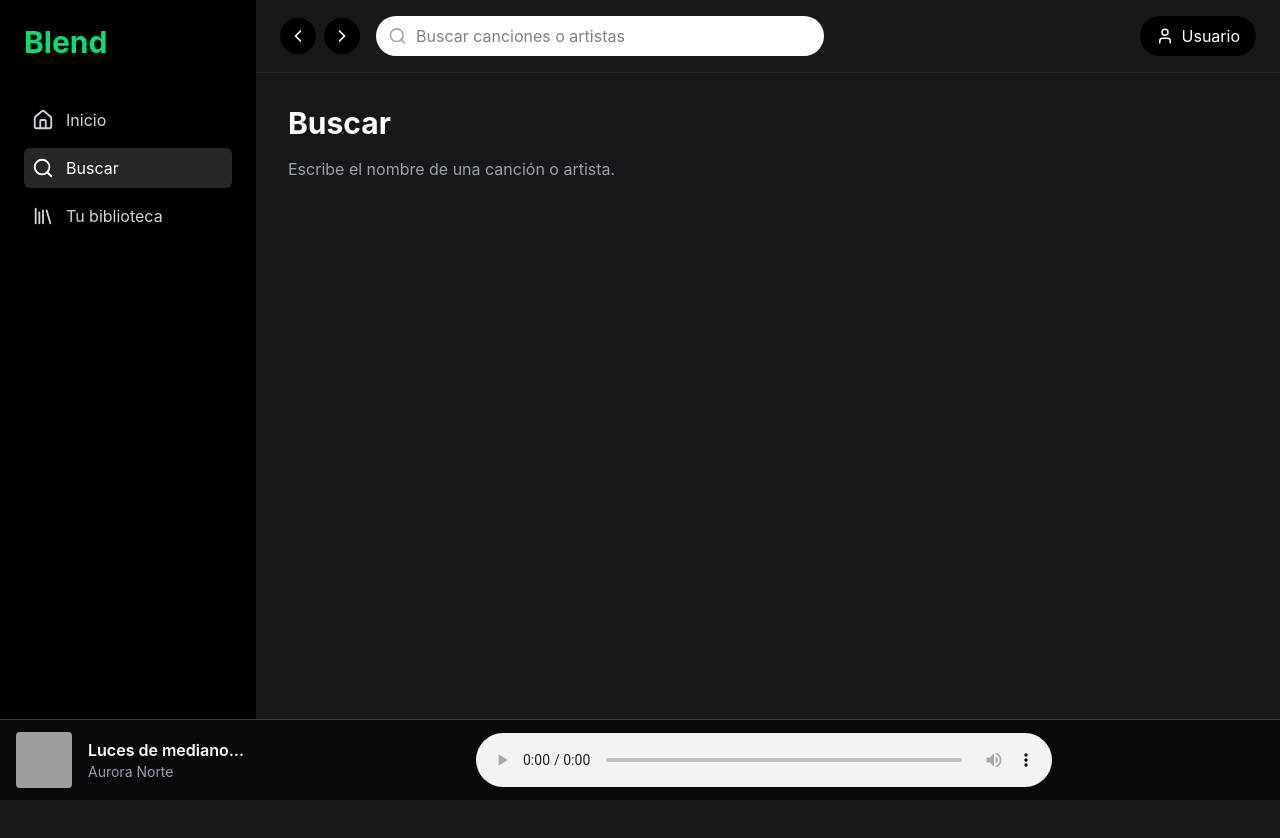
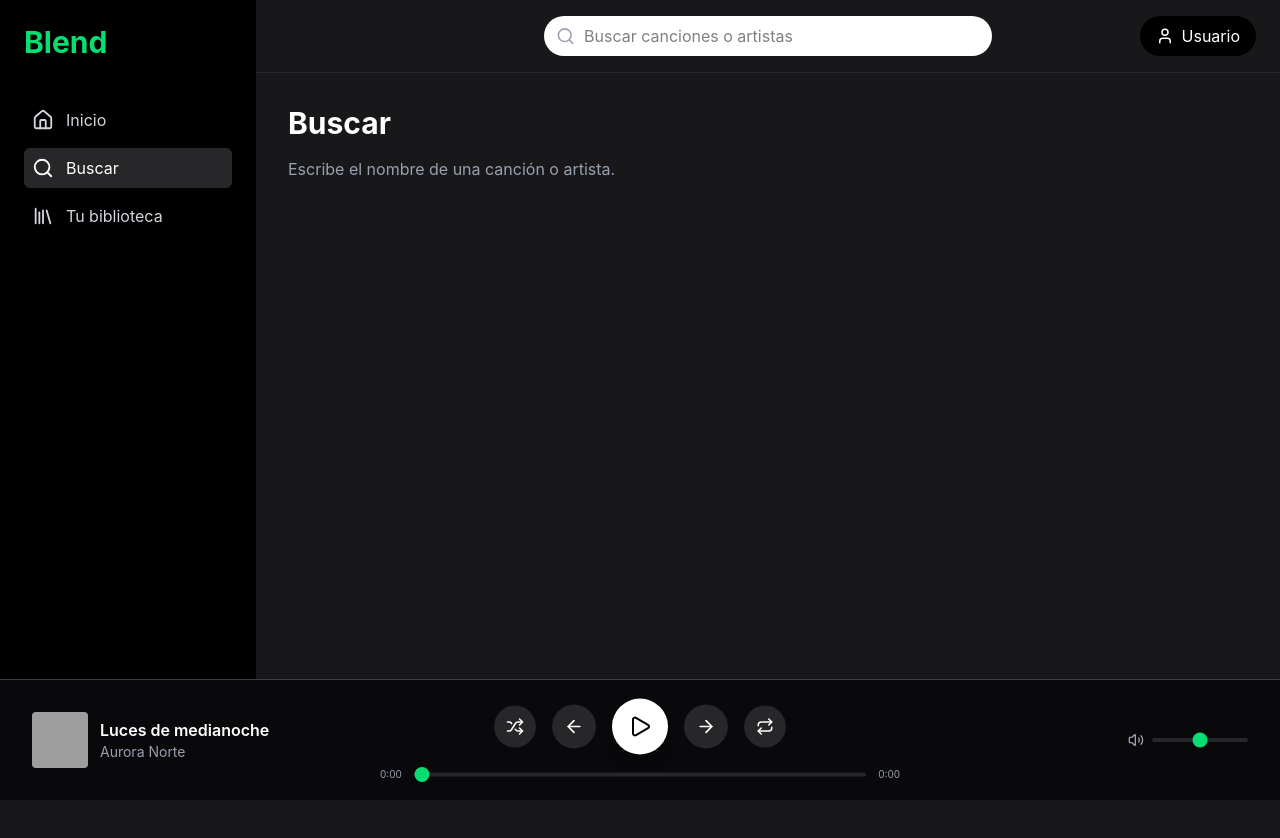
Before and after one commit to 23221037-lgtm/PROYECTO-BLENDt, a React (Vite) app: page /buscar in a window 1280 px wide. Shown: the top 838 px of the page. Built offline with nearby package versions, Linux system fonts and the light colour scheme; grey boxes are pictures that could not be loaded.

Commit message:
Update player layout, volume control, and UI fixes

```diff
--- a/public/data/canciones.json
+++ b/public/data/canciones.json
@@ -19,5 +19,54 @@
     "artista": "Neon",
     "imagen": "https://images.unsplash.com/photo-1524368535928-5b5e00ddc76b?auto=format&fit=crop&w=500&q=80",
     "audio": "https://www.soundhelix.com/examples/mp3/SoundHelix-Song-3.mp3"
+  },
+  {
+    "id": 4,
+    "titulo": "Noches de neón",
+    "artista": "Ciudad Brillante",
+    "imagen": "https://images.unsplash.com/photo-1485579149621-3123dd979885?auto=format&fit=crop&w=500&q=80",
+    "audio": "https://www.soundhelix.com/examples/mp3/SoundHelix-Song-4.mp3"
+  },
+  {
+    "id": 5,
+    "titulo": "Brisa lunar",
+    "artista": "Luna Serena",
+    "imagen": "https://images.unsplash.com/photo-1500530855697-b586d89ba3ee?auto=format&fit=crop&w=500&q=80",
+    "audio": "https://www.soundhelix.com/examples/mp3/SoundHelix-Song-5.mp3"
+  },
+  {
+    "id": 6,
+    "titulo": "Caminos de arena",
+    "artista": "Olas del Desierto",
+    "imagen": "https://images.unsplash.com/photo-1515734674582-29010bb37906?auto=format&fit=crop&w=500&q=80",
+    "audio": "https://www.soundhelix.com/examples/mp3/SoundHelix-Song-6.mp3"
+  },
+  {
+    "id": 7,
+    "titulo": "Horizonte eléctrico",
+    "artista": "Circuito Azul",
+    "imagen": "https://images.unsplash.com/photo-1499346030926-9a72daac6c63?auto=format&fit=crop&w=500&q=80",
+    "audio": "https://www.soundhelix.com/examples/mp3/SoundHelix-Song-7.mp3"
+  },
+  {
+    "id": 8,
+    "titulo": "Lluvia de plata",
+    "artista": "Niebla Sonora",
+    "imagen": "https://images.unsplash.com/photo-1500534314209-a25ddb2bd429?auto=format&fit=crop&w=500&q=80",
+    "audio": "https://www.soundhelix.com/examples/mp3/SoundHelix-Song-8.mp3"
+  },
+  {
+    "id": 9,
+    "titulo": "Viaje espacial",
+    "artista": "Cosmic Drift",
+    "imagen": "https://images.unsplash.com/photo-1451187580459-43490279c0fa?auto=format&fit=crop&w=500&q=80",
+    "audio": "https://www.soundhelix.com/examples/mp3/SoundHelix-Song-9.mp3"
+  },
+  {
+    "id": 10,
+    "titulo": "Pulso urbano",
+    "artista": "Metro Ritmo",
+    "imagen": "https://images.unsplash.com/photo-1517841905240-472988babdf9?auto=format&fit=crop&w=500&q=80",
+    "audio": "https://www.soundhelix.com/examples/mp3/SoundHelix-Song-10.mp3"
   }
 ]
--- a/src/App.jsx
+++ b/src/App.jsx
@@ -62,7 +62,7 @@ function App() {
       </div>
 
       <MobileNav />
-      {selectedSong && <Player song={selectedSong} />}
+      {selectedSong && <Player song={selectedSong} onSelectSong={setSelectedSong} />}
     </div>
   )
 }
--- a/src/components/Header.jsx
+++ b/src/components/Header.jsx
@@ -1,17 +1,8 @@
-import { ChevronLeft, ChevronRight, Search, User } from 'lucide-react'
+import { Search, User } from 'lucide-react'
 
 function Header({ busqueda, onCambiarBusqueda }) {
   return (
-    <header className="flex items-center gap-4 border-b border-zinc-800 bg-zinc-900 px-6 py-4">
-      <div className="hidden gap-2 sm:flex">
-        <button className="rounded-full bg-black p-2" title="Anterior">
-          <ChevronLeft size={20} />
-        </button>
-        <button className="rounded-full bg-black p-2" title="Siguiente">
-          <ChevronRight size={20} />
-        </button>
-      </div>
-
+    <header className="relative flex items-center justify-center border-b border-zinc-800 bg-zinc-900 px-6 py-4">
       <div className="relative w-full max-w-md">
         <Search
           size={19}
@@ -27,7 +18,7 @@ function Header({ busqueda, onCambiarBusqueda }) {
         />
       </div>
 
-      <button className="ml-auto flex items-center gap-2 rounded-full bg-black px-4 py-2">
+      <button className="absolute right-6 flex items-center gap-2 rounded-full bg-black px-4 py-2">
         <User size={18} />
         <span className="hidden sm:inline">Usuario</span>
       </button>
--- a/src/components/MobileNav.jsx
+++ b/src/components/MobileNav.jsx
@@ -10,6 +10,7 @@ function MobileNav() {
 
   return (
     <nav className="fixed bottom-[70px] left-0 right-0 z-20 flex justify-around border-t border-zinc-700 bg-black py-2 md:hidden">
+
       {opciones.map(({ nombre, icono: Icono, ruta }) => (
         <NavLink
           key={nombre}
--- a/src/components/Player.jsx
+++ b/src/components/Player.jsx
@@ -1,25 +1,225 @@
-function Player({ song }) {
+import { useCallback, useEffect, useMemo, useRef, useState } from 'react'
+import {
+  ArrowLeft,
+  ArrowRight,
+  Play,
+  Pause,
+  Shuffle,
+  Repeat,
+  Volume2,
+} from 'lucide-react'
+import { useMusic } from '../context/MusicContext'
+
+function formatTime(seconds) {
+  if (!seconds || Number.isNaN(seconds)) return '0:00'
+  const mins = Math.floor(seconds / 60)
+  const secs = Math.floor(seconds % 60)
+  return `${mins}:${secs.toString().padStart(2, '0')}`
+}
+
+function Player({ song, onSelectSong }) {
+  const { canciones } = useMusic()
+  const audioRef = useRef(null)
+  const [isPlaying, setIsPlaying] = useState(false)
+  const [currentTime, setCurrentTime] = useState(0)
+  const [duration, setDuration] = useState(0)
+  const [volume, setVolume] = useState(0.5)
+  const [shuffle, setShuffle] = useState(false)
+  const [repeat, setRepeat] = useState(false)
+
+  const trackIndex = useMemo(
+    () => canciones.findIndex((item) => item.id === song.id),
+    [canciones, song.id]
+  )
+
+  const hasNext = trackIndex < canciones.length - 1
+  const hasPrev = trackIndex > 0
+
+  const handleNext = useCallback(() => {
+    if (!onSelectSong) return
+    if (shuffle) {
+      const nextIndex = Math.floor(Math.random() * canciones.length)
+      onSelectSong(canciones[nextIndex])
+      return
+    }
+
+    if (hasNext) {
+      onSelectSong(canciones[trackIndex + 1])
+    } else {
+      setIsPlaying(false)
+    }
+  }, [canciones, hasNext, onSelectSong, shuffle, trackIndex])
+
+  const handlePrev = useCallback(() => {
+    if (!onSelectSong) return
+    if (shuffle) {
+      const prevIndex = Math.floor(Math.random() * canciones.length)
+      onSelectSong(canciones[prevIndex])
+      return
+    }
+
+    if (hasPrev) {
+      onSelectSong(canciones[trackIndex - 1])
+    }
+  }, [canciones, hasPrev, onSelectSong, shuffle, trackIndex])
+
+  useEffect(() => {
+    const audio = audioRef.current
+    if (!audio) return
+
+    const handleLoadedMetadata = () => {
+      setDuration(audio.duration)
+      setCurrentTime(audio.currentTime)
+    }
+
+    const handleTimeUpdate = () => {
+      setCurrentTime(audio.currentTime)
+    }
+
+    const handleEnded = () => {
+      if (repeat) {
+        audio.currentTime = 0
+        audio.play().catch(() => setIsPlaying(false))
+      } else {
+        handleNext()
+      }
+    }
+
+    audio.addEventListener('loadedmetadata', handleLoadedMetadata)
+    audio.addEventListener('timeupdate', handleTimeUpdate)
+    audio.addEventListener('ended', handleEnded)
+
+    return () => {
+      audio.removeEventListener('loadedmetadata', handleLoadedMetadata)
+      audio.removeEventListener('timeupdate', handleTimeUpdate)
+      audio.removeEventListener('ended', handleEnded)
+    }
+  }, [repeat, handleNext])
+
+  useEffect(() => {
+    const audio = audioRef.current
+    if (!audio) return
+
+    if (isPlaying) {
+      audio.play().catch(() => setIsPlaying(false))
+    } else {
+      audio.pause()
+    }
+  }, [isPlaying, song])
+
+  useEffect(() => {
+    setIsPlaying(false)
+    setCurrentTime(0)
+    setDuration(0)
+  }, [song])
+
+  const togglePlay = () => {
+    setIsPlaying((prev) => !prev)
+  }
+
+  const seek = (value) => {
+    const audio = audioRef.current
+    if (!audio) return
+    audio.currentTime = value
+    setCurrentTime(value)
+  }
+
+  useEffect(() => {
+    const audio = audioRef.current
+    if (!audio) return
+    audio.volume = volume
+  }, [volume])
+
   return (
-    <footer className="fixed bottom-0 left-0 right-0 z-20 flex items-center gap-4 border-t border-zinc-700 bg-zinc-950 px-4 py-3 text-white">
-      <img
-        src={song.imagen}
-        alt={`Portada de ${song.titulo}`}
-        className="hidden h-14 w-14 rounded object-cover sm:block"
-      />
+    <footer className="fixed bottom-0 left-0 right-0 z-20 border-t border-zinc-700 bg-zinc-950 px-4 py-3 text-white">
+      <div className="relative flex min-h-[96px] items-center">
+        <div className="flex min-w-0 items-center gap-3 sm:absolute sm:left-4 sm:top-1/2 sm:-translate-y-1/2">
+          <img
+            src={song.imagen}
+            alt={`Portada de ${song.titulo}`}
+            className="h-14 w-14 rounded object-cover"
+          />
+          <div className="min-w-0">
+            <h3 className="truncate font-semibold text-white">{song.titulo}</h3>
+            <p className="truncate text-sm text-gray-400">{song.artista}</p>
+          </div>
+        </div>
 
-      <div className="hidden w-40 min-w-0 sm:block">
-        <h3 className="truncate font-semibold">{song.titulo}</h3>
-        <p className="truncate text-sm text-gray-400">{song.artista}</p>
+        <div className="mx-auto flex w-full max-w-[520px] flex-col items-center gap-3 sm:absolute sm:left-1/2 sm:top-1/2 sm:-translate-x-1/2 sm:-translate-y-1/2">
+          <div className="flex items-center justify-center gap-4 text-white">
+            <button
+              type="button"
+              onClick={() => setShuffle((prev) => !prev)}
+              className={`rounded-full p-3 transition ${shuffle ? 'bg-green-400 text-black' : 'bg-zinc-800 hover:bg-zinc-700'}`}
+              title="Shuffle"
+            >
+              <Shuffle size={18} />
+            </button>
+            <button
+              type="button"
+              onClick={handlePrev}
+              className="rounded-full bg-zinc-800 p-3 transition hover:bg-zinc-700"
+              title="Anterior"
+              disabled={!hasPrev && !shuffle}
+            >
+              <ArrowLeft size={20} />
+            </button>
+            <button
+              type="button"
+              onClick={togglePlay}
+              className="flex h-14 w-14 items-center justify-center rounded-full bg-white text-black shadow-lg transition hover:scale-105"
+              title={isPlaying ? 'Pausar' : 'Reproducir'}
+            >
+              {isPlaying ? <Pause size={24} /> : <Play size={24} />}
+            </button>
+            <button
+              type="button"
+              onClick={handleNext}
+              className="rounded-full bg-zinc-800 p-3 transition hover:bg-zinc-700"
+              title="Siguiente"
+              disabled={!hasNext && !shuffle}
+            >
+              <ArrowRight size={20} />
+            </button>
+            <button
+              type="button"
+              onClick={() => setRepeat((prev) => !prev)}
+              className={`rounded-full p-3 transition ${repeat ? 'bg-green-400 text-black' : 'bg-zinc-800 hover:bg-zinc-700'}`}
+              title="Repetir"
+            >
+              <Repeat size={18} />
+            </button>
+          </div>
+
+          <div className="flex w-full items-center justify-center gap-3 text-[10px] text-gray-400 sm:max-w-3xl sm:mx-auto">
+            <span>{formatTime(currentTime)}</span>
+            <input
+              type="range"
+              min="0"
+              max={duration || 0}
+              value={currentTime}
+              onChange={(event) => seek(Number(event.target.value))}
+              className="flex-1 h-1 cursor-pointer appearance-none rounded-full bg-zinc-800 accent-green-400"
+            />
+            <span>{formatTime(duration)}</span>
+          </div>
+        </div>
+
+        <div className="hidden sm:flex sm:items-center sm:gap-2 sm:absolute sm:right-4 sm:top-1/2 sm:-translate-y-1/2">
+          <Volume2 size={16} className="text-gray-400" />
+          <input
+            type="range"
+            min="0"
+            max="1"
+            step="0.01"
+            value={volume}
+            onChange={(event) => setVolume(Number(event.target.value))}
+            className="h-1 w-24 cursor-pointer appearance-none rounded-full bg-zinc-800 accent-green-400"
+          />
+        </div>
       </div>
 
-      <audio
-        key={song.id}
-        controls
-        src={song.audio}
-        className="mx-auto w-full max-w-xl"
-      >
-        Tu navegador no permite reproducir audio.
-      </audio>
+      <audio ref={audioRef} src={song.audio} preload="metadata" />
     </footer>
   )
 }
```
